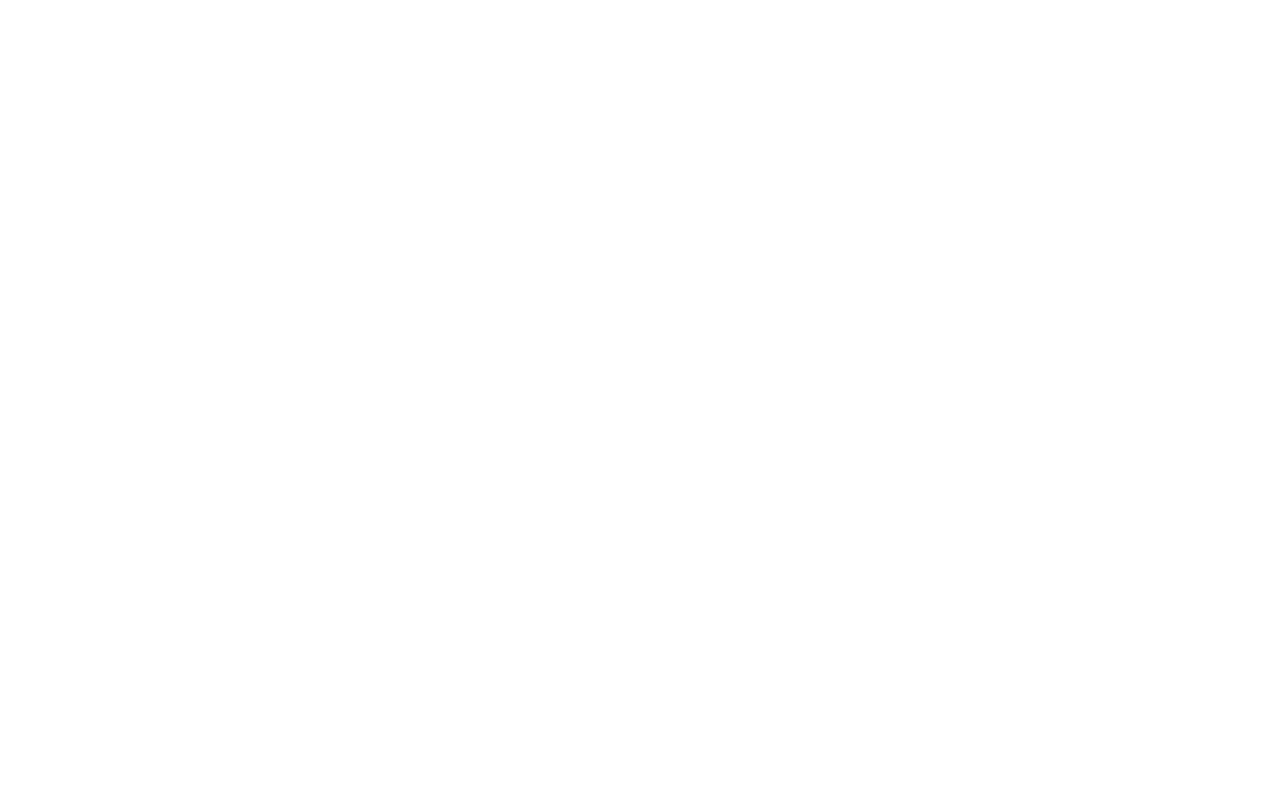
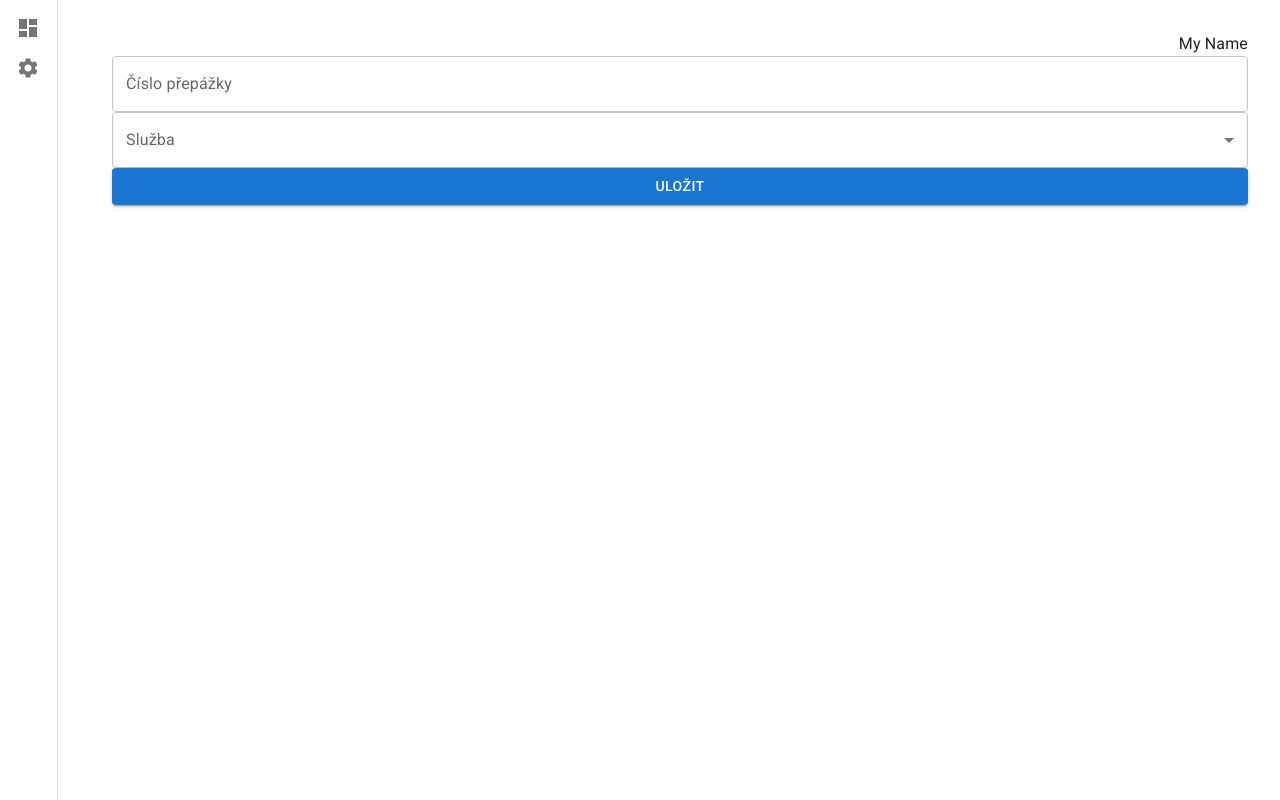
Before and after one commit to ilonaandriyashyn/queue-management-system-desktop, a React (Vite) app: page / in a window 1280 px wide. Built offline with nearby package versions, Linux system fonts and the light colour scheme.

Commit message:
Display Settings page in App

```diff
--- a/src/App.tsx
+++ b/src/App.tsx
@@ -1,8 +1,14 @@
 import React from 'react'
 import './App.css'
+import Layout from './components/Layout/Layout'
+import Settings from './components/Settings/Settings'
 
 function App() {
-  return <div />
+  return (
+    <Layout>
+      <Settings />
+    </Layout>
+  )
 }
 
 export default App
```
